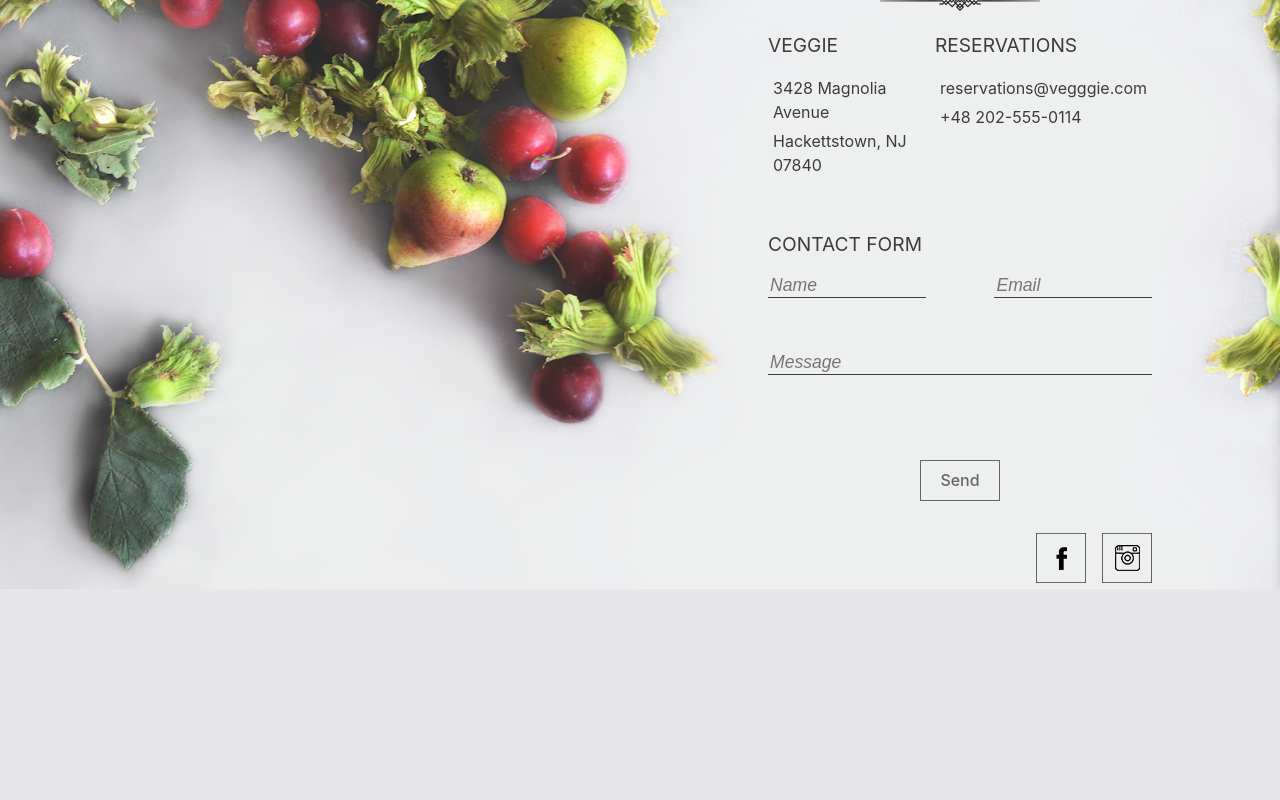
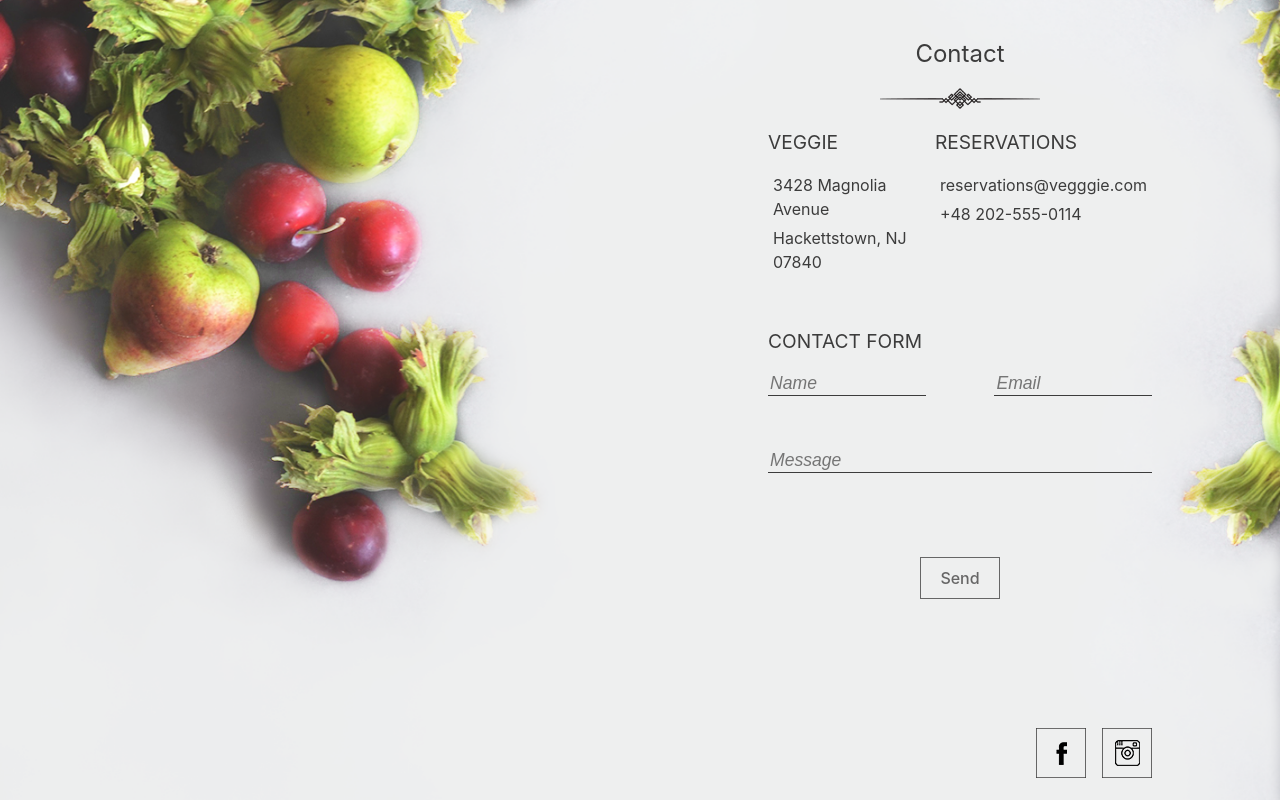
Before and after one commit to Sebastian029/Praktyki_Veggie, a React (Vite) app in the folder veggie/: page / in a window 1280 px wide. Shown: the part 2740-3540 px from the top of the page. Before the commit the page ends 3329 px from the top, so only its background shows below. Built offline with nearby package versions, Linux system fonts and the light colour scheme; a web font is replaced by a local one.

Commit message:
Small fix

```diff
--- a/veggie/src/pages/Contact/index.module.css
+++ b/veggie/src/pages/Contact/index.module.css
@@ -11,6 +11,7 @@
 
 .contact{
     width: 30%;
+    height: 100vh;
     display: flex;
     flex-direction: column;
     align-items: center;
@@ -124,7 +125,7 @@
 
 .socials{
     margin-right: 10%;
-
+    margin-bottom: 1em;
 }
 
 .icon{
```
